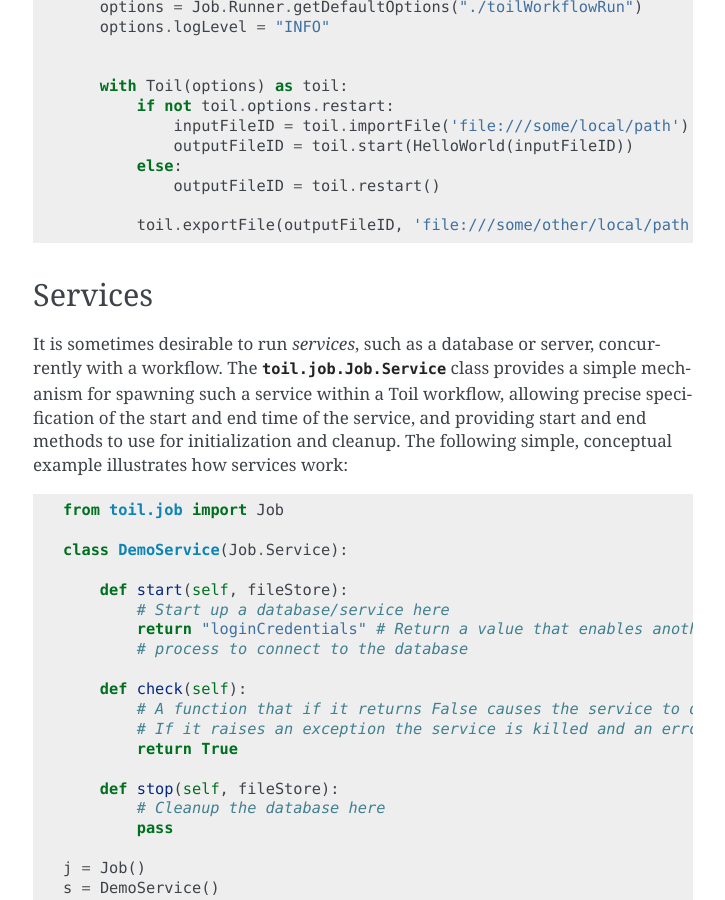
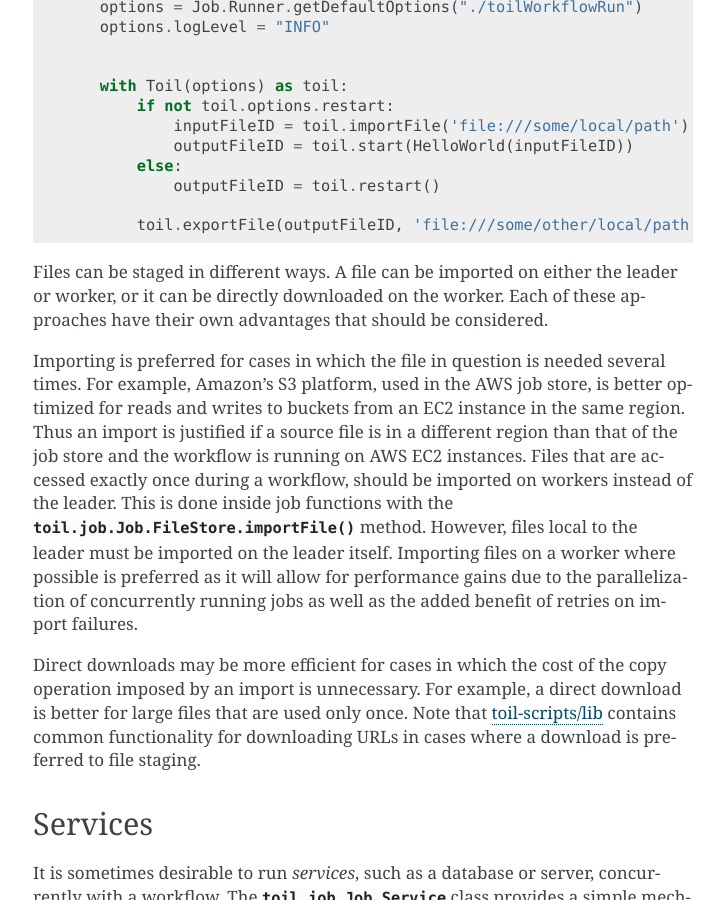
Before and after one commit to DataBiosphere/toil, a Sphinx documentation site: the page built from docs/developing.rst, in a window 1280 px wide and 900 px high, scrolled down 12062 px. Shown: the whole window, without its empty margins (387-1112 px from the left). Built offline with Sphinx 7.4.7, drawn with Linux system fonts in a browser that asks for light colours; pages that are not in the unit, such as notebooks, are missing from menus.

Commit message:
Documented import/export trade-offs (resolves #875)

```diff
--- a/docs/developing.rst
+++ b/docs/developing.rst
@@ -571,6 +571,28 @@ Example::
 
             toil.exportFile(outputFileID, 'file:///some/other/local/path')
 
+
+Files can be staged in different ways. A file can be imported on either the leader or worker, or it
+can be directly downloaded on the worker. Each of these approaches have their own advantages that
+should be considered.
+
+Importing is preferred for cases in which the file in question is needed several times. For
+example, Amazon's S3 platform, used in the AWS job store, is better optimized for reads and writes
+to buckets from an EC2 instance in the same region. Thus an import is justified if a source file is
+in a different region than that of the job store and the workflow is running on AWS EC2 instances.
+Files that are accessed exactly once during a workflow, should be imported on workers instead of the
+leader. This is done inside job functions with the :meth:`toil.job.Job.FileStore.importFile` method.
+However, files local to the leader must be imported on the leader itself. Importing files on a
+worker where possible is preferred as it will allow for performance gains due to the parallelization
+of concurrently running jobs as well as the added benefit of retries on import failures.
+
+Direct downloads may be more efficient for cases in which the cost of the copy operation imposed by
+an import is unnecessary. For example, a direct download is better for large files that are used
+only once. Note that `toil-scripts/lib`_ contains common functionality for downloading URLs in cases
+where a download is preferred to file staging.
+
+.. _toil-scripts/lib: https://github.com/BD2KGenomics/toil-scripts/blob/master/src/toil_scripts/lib/urls.py
+
 Services
 --------
 
```
